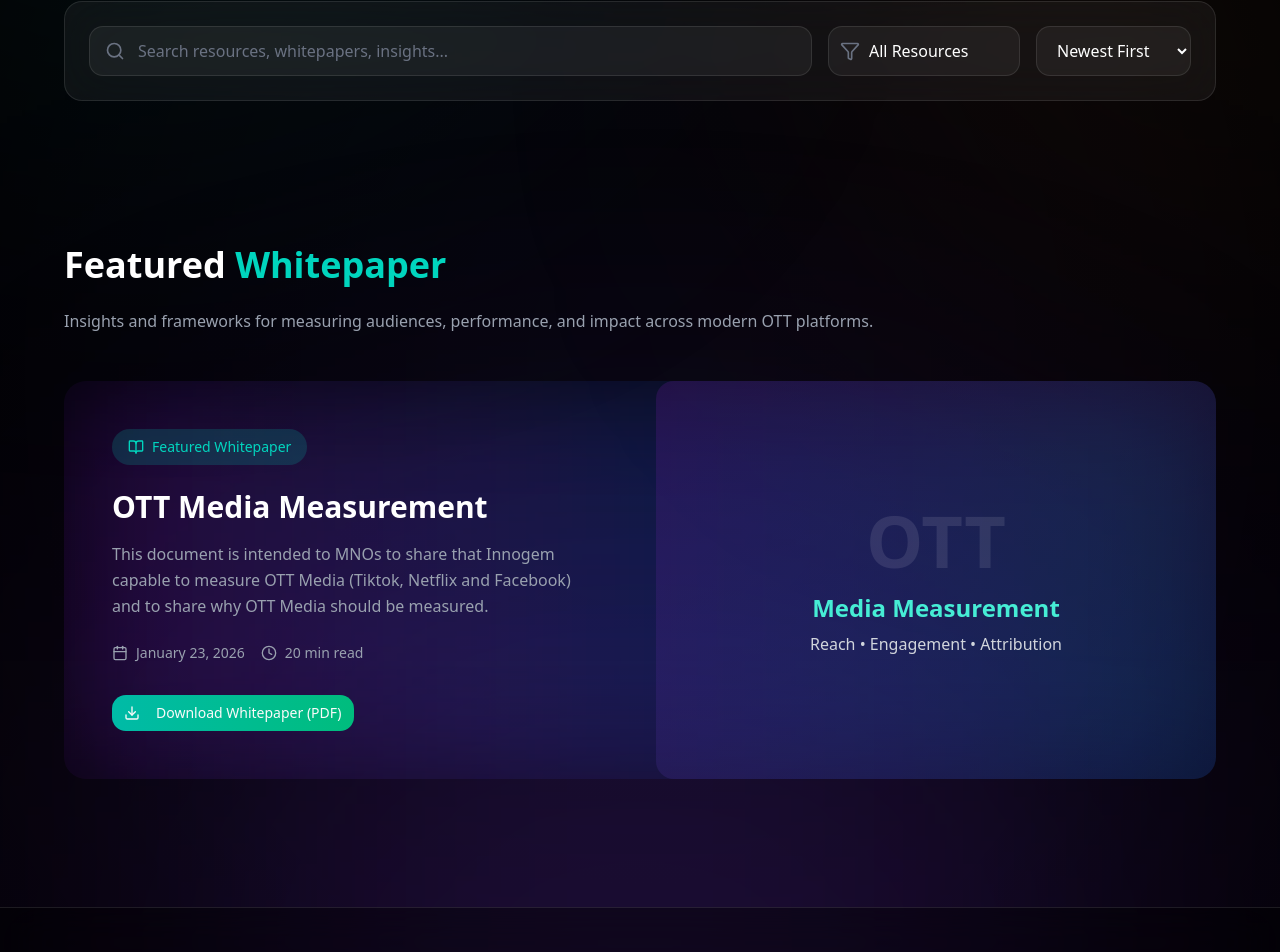
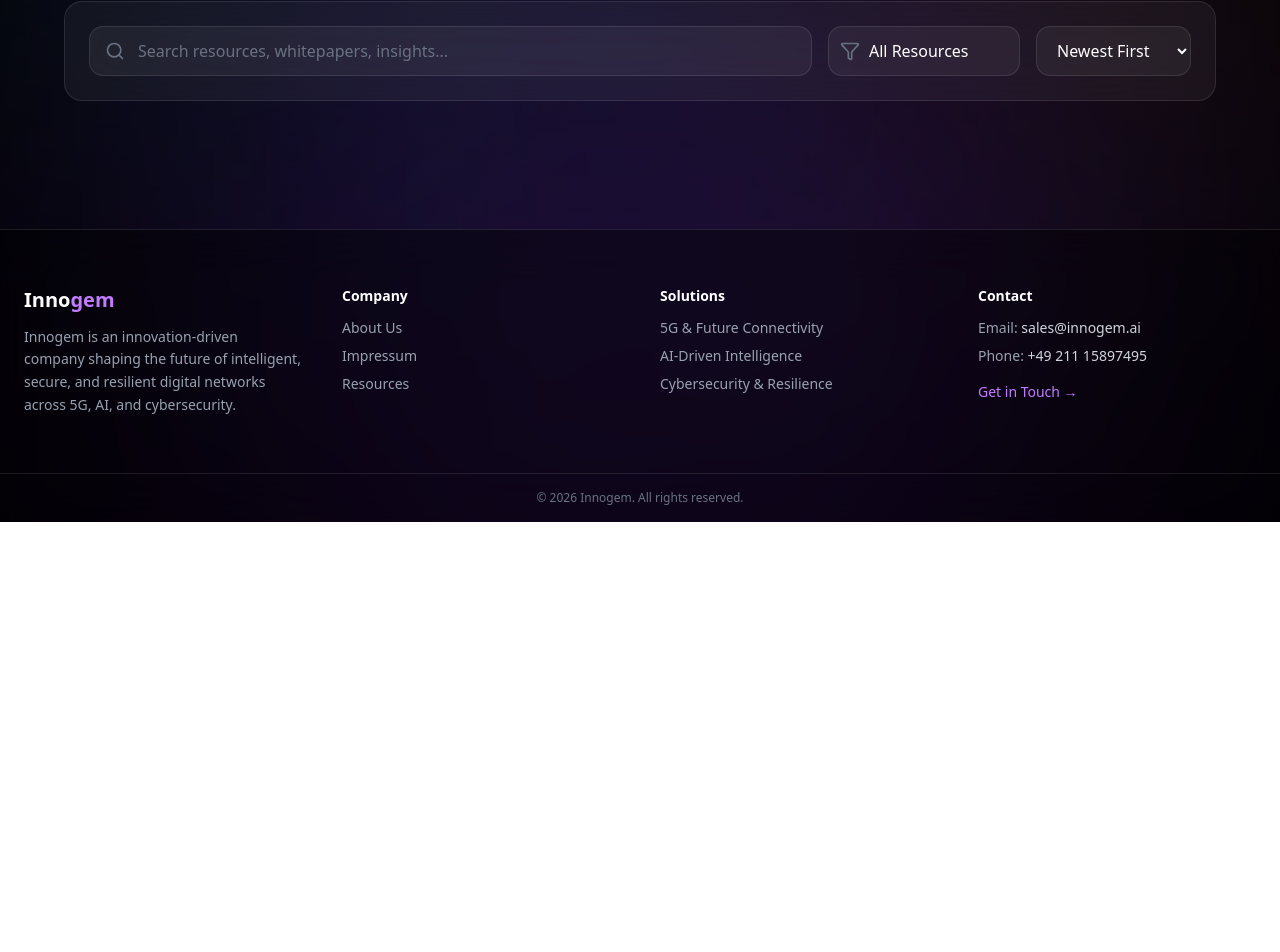
Before and after one commit to heryunx/innogem-ai, a Next.js app: page /resources in a window 1280 px wide. Shown: the part 468-1420 px from the top of the page. After the commit the page ends 990 px from the top, so only its background shows below. Built offline with nearby package versions, Linux system fonts and the light colour scheme.

Commit message:
remove: whitepaper

```diff
--- a/app/resources/page.tsx
+++ b/app/resources/page.tsx
@@ -181,7 +181,7 @@ export default function ResourcesPage() {
                 </motion.section>
 
                 {/* ================= FEATURED WHITEPAPER ================= */}
-                <motion.section
+                {/* <motion.section
                     id="whitepapers"
                     initial="hidden"
                     whileInView="show"
@@ -208,7 +208,6 @@ export default function ResourcesPage() {
                             <div className="absolute inset-0 bg-gradient-to-r from-purple-600/20 via-blue-600/20 to-cyan-600/20 blur-3xl -z-10" />
 
                             <div className="grid grid-cols-1 lg:grid-cols-2 gap-8">
-                                {/* LEFT */}
                                 <div className="p-8 lg:p-12">
                                     <div className="inline-flex items-center gap-2 px-4 py-2 bg-teal-500/20 text-teal-400 rounded-full text-sm font-medium mb-6">
                                         <BookOpen className="w-4 h-4" />
@@ -250,7 +249,6 @@ export default function ResourcesPage() {
                                     </div>
                                 </div>
 
-                                {/* RIGHT */}
                                 <div className="relative p-8 lg:p-12 flex items-center justify-center">
                                     <div className="absolute inset-0 bg-gradient-to-br from-purple-900/30 to-blue-900/30 rounded-2xl" />
                                     <div className="relative z-10 text-center">
@@ -268,7 +266,7 @@ export default function ResourcesPage() {
                             </div>
                         </motion.div>
                     </div>
-                </motion.section>
+                </motion.section> */}
 
 
 
```
